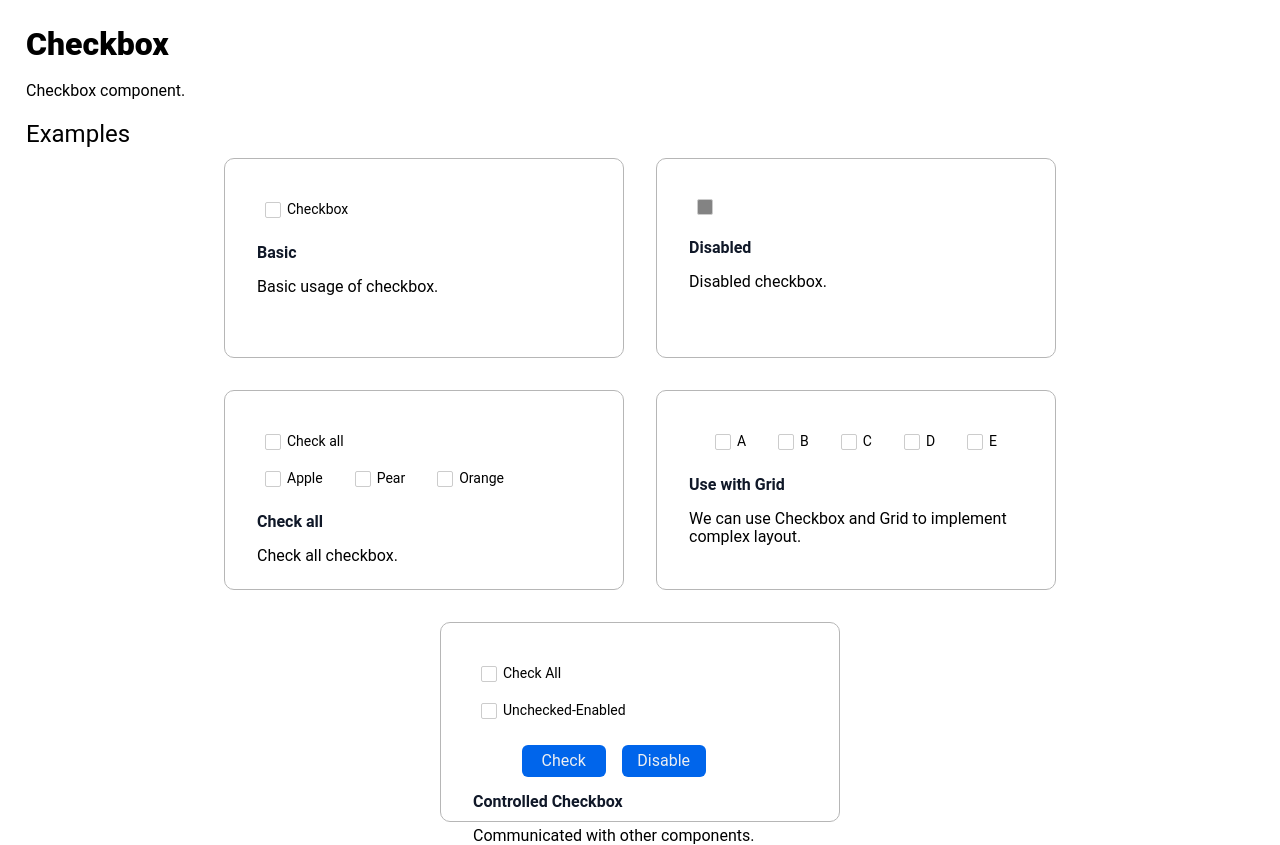
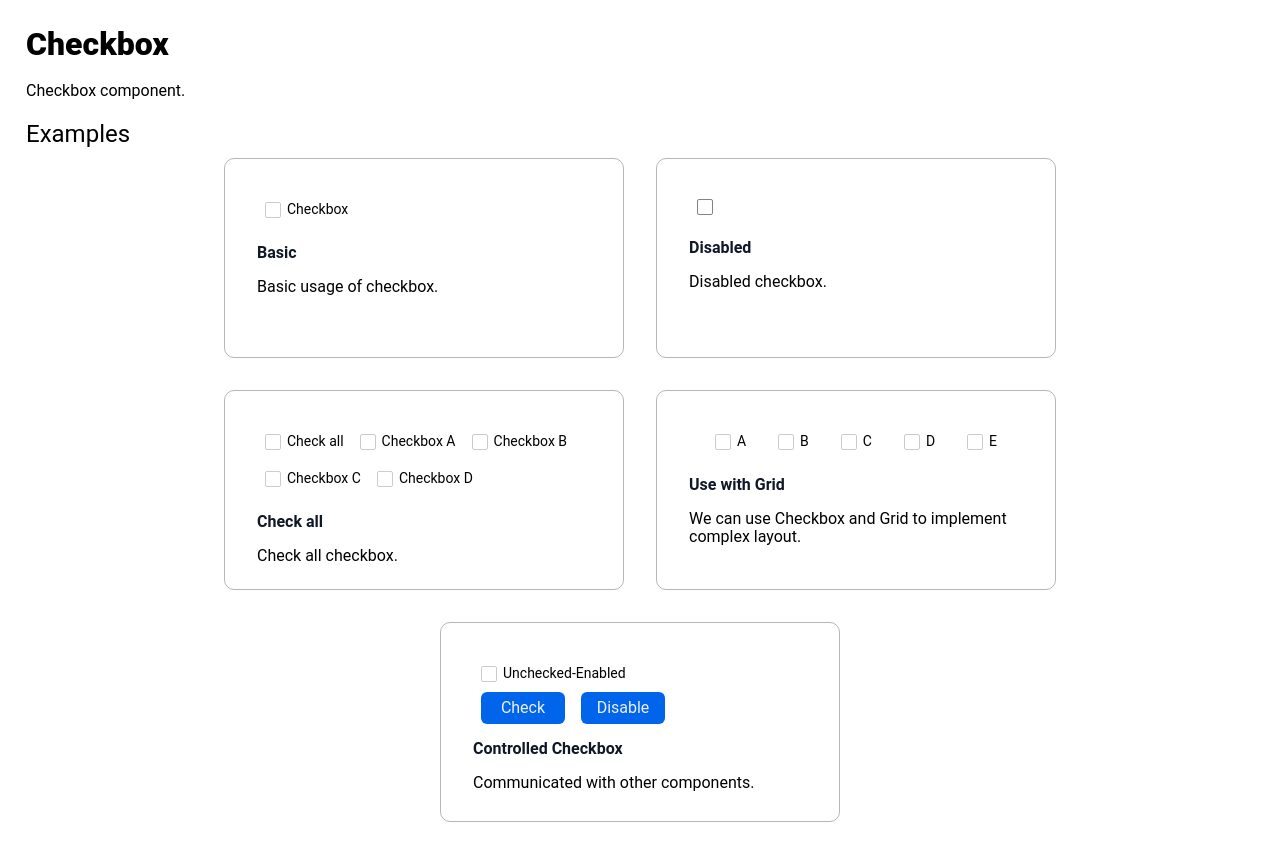
Before and after one commit to boketto0/Components, a React (Create React App) app: page / in a window 1280 px wide. Built offline with nearby package versions, Linux system fonts and the light colour scheme.

Commit message:
checkbox

```diff
--- a/src/components/cells/Cell3.js
+++ b/src/components/cells/Cell3.js
@@ -1,69 +1,94 @@
+import React, { useState, useEffect } from 'react';
+import Checkbox from '../checkbox/Checkbox';
+import CheckboxGroup from '../checkbox/CheckboxGroup';
 import './Cell3.css';
-import Checkbox from '../checkbox/Checkbox';
-import { useState, useEffect } from 'react';
 
 export const Cell3 = () => {
-  const [selectAllState, setSelectAllState] = useState('unchecked');
   const [checkboxesChecked, setCheckboxesChecked] = useState([]);
+  const [isCheckAll, setIsCheckAll] = useState(false);
+  const [indeterminate, setIndeterminate] = useState(false);
 
-  const handleCheckboxChange = (checkboxValue) => {
-    const updatedCheckboxes = [...checkboxesChecked];
-    const checkboxIndex = updatedCheckboxes.indexOf(checkboxValue);
+  useEffect(() => {
+    handleCheckAll();
+  }, [checkboxesChecked]);
 
-    if (checkboxIndex === -1) {
-      updatedCheckboxes.push(checkboxValue);
+  const handleCheckboxChange = (value, isChecked) => {
+    let updatedCheckboxesChecked = [...checkboxesChecked];
+
+    if (isChecked) {
+      updatedCheckboxesChecked.push(value);
     } else {
-      updatedCheckboxes.splice(checkboxIndex, 1);
+      updatedCheckboxesChecked = updatedCheckboxesChecked.filter((item) => item !== value);
     }
 
-    setCheckboxesChecked(updatedCheckboxes);
+    setCheckboxesChecked(updatedCheckboxesChecked);
   };
 
-  useEffect(() => {
-    if (checkboxesChecked.length === 0) {
-      setSelectAllState('unchecked');
-    } else if (checkboxesChecked.length < 3) {
-      setSelectAllState('indeterminate');
-    } else {
-      setSelectAllState('checked');
-    }
-  }, [checkboxesChecked]);
+  const handleCheckAllChange = (isChecked) => {
+    setIsCheckAll(isChecked);
+    setIndeterminate(false);
 
-  const handleCheckAllChange = () => {
-    if (selectAllState === 'unchecked' || selectAllState === 'indeterminate') {
-      setCheckboxesChecked(['apple', 'pear', 'orange']);
-      setSelectAllState('checked');
+    if (isChecked) {
+      const allValues = ['A', 'B', 'C', 'D'];
+      setCheckboxesChecked(allValues);
     } else {
       setCheckboxesChecked([]);
-      setSelectAllState('unchecked');
+    }
+  };
+
+  const handleCheckAll = () => {
+    if (checkboxesChecked.length === 0) {
+      setIsCheckAll(false);
+      setIndeterminate(false);
+      return;
+    }
+
+    const allValues = ['A', 'B', 'C', 'D'];
+    const isAllChecked = allValues.every((value) => checkboxesChecked.includes(value));
+    const isSomeChecked = checkboxesChecked.some((value) => !allValues.includes(value));
+
+    if (isAllChecked) {
+      setIsCheckAll(true);
+      setIndeterminate(false);
+    } else if (isSomeChecked) {
+      setIsCheckAll(false);
+      setIndeterminate(true);
+    } else {
+      setIsCheckAll(false);
+      setIndeterminate(false);
     }
   };
 
   return (
-    <div className="cell1">
-      <Checkbox
-        text="Check all"
-        checked={selectAllState === 'checked'}
-        indeterminate={selectAllState === 'indeterminate'}
-        onChange={handleCheckAllChange}
-      />
-      <div className="list">
+    <div className="cell3">
+      <CheckboxGroup>
         <Checkbox
-          text="Apple"
-          checked={checkboxesChecked.includes('apple')}
-          onChange={() => handleCheckboxChange('apple')}
+          value="A"
+          text="Checkbox A"
+          checked={checkboxesChecked.includes('A')}
+          onChange={handleCheckboxChange}
         />
         <Checkbox
-          text="Pear"
-          checked={checkboxesChecked.includes('pear')}
-          onChange={() => handleCheckboxChange('pear')}
+          value="B"
+          text="Checkbox B"
+          checked={checkboxesChecked.includes('B')}
+          onChange={handleCheckboxChange}
         />
         <Checkbox
-          text="Orange"
-          checked={checkboxesChecked.includes('orange')}
-          onChange={() => handleCheckboxChange('orange')}
+          value="C"
+          text="Checkbox C"
+          checked={checkboxesChecked.includes('C')}
+          onChange={handleCheckboxChange}
         />
-      </div>
+        <Checkbox
+          value="D"
+          text="Checkbox D"
+          checked={checkboxesChecked.includes('D')}
+          onChange={handleCheckboxChange}
+        />
+      </CheckboxGroup>
     </div>
   );
 };
+
+export default Cell3;
--- a/src/components/cells/Cell5.css
+++ b/src/components/cells/Cell5.css
@@ -4,3 +4,11 @@
     align-items: baseline;
     justify-content: center;
 }
+
+.list {
+    display: flex;
+    align-items: baseline;
+    justify-content: center;
+    flex-direction: row;
+    gap: 16px;
+}
--- a/src/components/cells/Cell5.js
+++ b/src/components/cells/Cell5.js
@@ -1,19 +1,20 @@
-import CheckboxGroup from '../checkbox/Checkboxgroup';
+import React, { useState } from 'react';
+import './Cell5.css';
+import Checkbox from '../checkbox/Checkbox';
 import { Button, ButtonType, ButtonSize } from '../button/Button';
-import { useState } from 'react';
-import Checkbox from '../checkbox/Checkbox';
 
 export const Cell5 = () => {
   const size = ButtonSize.SMALL;
   const type = ButtonType.PRIMARY;
 
   const [isChecked, setIsChecked] = useState(false);
+  const [isDisabled, setIsDisabled] = useState(false);
   const [buttonText, setButtonText] = useState('Check');
+  const [checkboxText, setCheckboxText] = useState('Unchecked-Enabled');
 
-  const handleCheckboxChange = () => {
-    const newChecked = !isChecked;
-    setIsChecked(newChecked);
-    setButtonText(newChecked ? 'Uncheck' : 'Check');
+  const handleCheckboxChange = (checked) => {
+    setIsChecked(checked);
+    setButtonText(checked ? 'Uncheck' : 'Check');
   };
 
   const handleButtonClick = () => {
@@ -22,19 +23,22 @@ export const Cell5 = () => {
     setButtonText(newChecked ? 'Uncheck' : 'Check');
   };
 
+  const handleDisableClick = () => {
+    setIsDisabled(!isDisabled);
+    setCheckboxText(isDisabled ? 'Unchecked-Enabled' : 'Unchecked-Disabled');
+  };
+
   return (
     <div className="cell5">
-      <CheckboxGroup>
-        <Checkbox
-          value="checkbox1"
-          text={isChecked ? 'Checked-Enabled' : 'Unchecked-Enabled'}
-          checked={isChecked}
-          onChange={handleCheckboxChange}
-        />
-      </CheckboxGroup>
+      <Checkbox
+        text={isChecked ? 'Checked-Enabled' : checkboxText}
+        checked={isChecked}
+        disabled={isDisabled}
+        onChange={handleCheckboxChange}
+      />
       <div className="list">
         <Button size={size} type={type} text={buttonText} onClick={handleButtonClick} />
-        <Button size={size} type={type} text="Disable" onClick={() => setIsChecked(false)} />
+        <Button size={size} type={type} text={isDisabled ? 'Enabled' : 'Disable'} onClick={handleDisableClick} />
       </div>
     </div>
   );
--- a/src/components/checkbox/Checkbox.css
+++ b/src/components/checkbox/Checkbox.css
@@ -28,8 +28,14 @@
 }
 
 .checkmark-disabled {
-  background: rgb(131, 131, 131);
+  border: 1px solid rgb(131, 131, 131);
   cursor: not-allowed;
+}
+
+.checkbox-disabled_checked {
+  background-color: rgb(131, 131, 131);
+  cursor: not-allowed;
+  content: '';
 }
 
 .checkbox input:checked ~ .checkmark::after {
@@ -37,7 +43,7 @@
   position: absolute;
   display: block;
   left: 5px;
-  top: 2px;
+  bottom: 2px;
   width: 5px;
   height: 10px;
   border: solid white;
--- a/src/components/checkbox/Checkbox.js
+++ b/src/components/checkbox/Checkbox.js
@@ -2,14 +2,29 @@ import React from 'react';
 import classnames from 'classnames';
 import './Checkbox.css';
 
-const Checkbox = (props) => {
-  const { text, disabled, checked, indeterminate, onChange } = props;
+export class Checkbox extends React.Component {
+  constructor(props) {
+    super(props);
+    this.state = {
+      checked: props.checked || false,
+    };
+  }
 
-  const handleCheckboxChange = () => {
-    if (!disabled && onChange) {
-      onChange(!checked);
+  handleCheckboxChange = () => {
+    const { disabled, onChange } = this.props;
+    if (!disabled) {
+      const { checked } = this.state;
+      const newChecked = !checked;
+      this.setState({ checked: newChecked });
+      if (onChange) {
+        onChange(newChecked);
+      }
     }
   };
+
+  render() {
+    const { text, disabled, indeterminate } = this.props;
+    const { checked } = this.state;
 
     const checkboxClasses = classnames('checkbox', {
       'checkbox-disabled': disabled,
@@ -22,11 +37,12 @@ const Checkbox = (props) => {
 
     return (
       <label className={checkboxClasses}>
-      <input type="checkbox" checked={checked} onChange={handleCheckboxChange} disabled={disabled} />
+        <input type="checkbox" checked={checked} onChange={this.handleCheckboxChange} disabled={disabled} />
         <span className={checkmarkClasses}></span>
         {text && <span className="label">{text}</span>}
       </label>
     );
-};
+  }
+}
 
 export default Checkbox;
--- a/src/components/checkbox/CheckboxGroup.css
+++ b/src/components/checkbox/CheckboxGroup.css
@@ -50,6 +50,30 @@
     cursor: not-allowed;
   }
 
+  .checkmark.indeterminate:after {
+    content: '';
+    position: absolute;
+    display: block;
+    left: 50%;
+    top: 50%;
+    transform: translate(-50%, -50%);
+    width: 10px;
+    height: 10px;
+    background-color: #007bff;
+  }
+
+  .checkbox-group .checkbox input:checked ~ .checkmark.indeterminate::after {
+    content: "";
+    position: absolute;
+    top: 50%;
+    left: 50%;
+    transform: translate(-50%, -50%);
+    width: 4px;
+    height: 4px;
+    background-color: blue;
+    display: block;
+  }
+
   .checkbox-group .label {
     font-size: 14px;
   }
--- a/src/components/checkbox/CheckboxGroup.js
+++ b/src/components/checkbox/CheckboxGroup.js
@@ -1,12 +1,10 @@
+import React, { useState, useEffect } from 'react';
 import Checkbox from './Checkbox';
 import './CheckboxGroup.css';
-import { useEffect } from 'react';
-import { useState } from 'react';
-import React from 'react';
 
-const CheckboxGroup = ({ children }) => {
+export const CheckboxGroup = ({ children }) => {
   const [checkedItems, setCheckedItems] = useState([]);
-  const [indeterminate, setIndeterminate] = useState(false);
+  const [isCheckAll, setIsCheckAll] = useState(false);
 
   useEffect(() => {
     handleCheckAll();
@@ -22,34 +20,34 @@ const CheckboxGroup = ({ children }) => {
     }
 
     setCheckedItems(updatedCheckedItems);
+    setIsCheckAll(updatedCheckedItems.length === React.Children.count(children));
   };
 
   const handleCheckAll = () => {
-    if (checkedItems.length === 0 || checkedItems.length === React.Children.count(children)) {
-      setIndeterminate(false);
-    } else {
-      setIndeterminate(true);
-    }
+    const allValues = React.Children.map(children, (child) => child.props.value);
+    const isAllChecked = allValues.length > 0 && allValues.every((value) => checkedItems.includes(value));
+
+    setIsCheckAll(isAllChecked);
   };
 
   const handleCheckAllChange = (isChecked) => {
     if (isChecked) {
       const allValues = React.Children.map(children, (child) => child.props.value);
       setCheckedItems(allValues);
+      setIsCheckAll(true);
     } else {
       setCheckedItems([]);
+      setIsCheckAll(false);
     }
   };
 
   return (
     <div className="checkbox-group">
       <Checkbox
-        text="Check All"
-        checked={checkedItems.length === React.Children.count(children)}
-        indeterminate={indeterminate}
+        text="Check all"
+        checked={isCheckAll}
         onChange={handleCheckAllChange}
       />
-      <div className="checkbox-group-items">
       {React.Children.map(children, (child) =>
         React.cloneElement(child, {
           checked: checkedItems.includes(child.props.value),
@@ -57,7 +55,6 @@ const CheckboxGroup = ({ children }) => {
         })
       )}
     </div>
-    </div>
   );
 };
 
```
Lines whose indentation alone changed are shown as unchanged.
